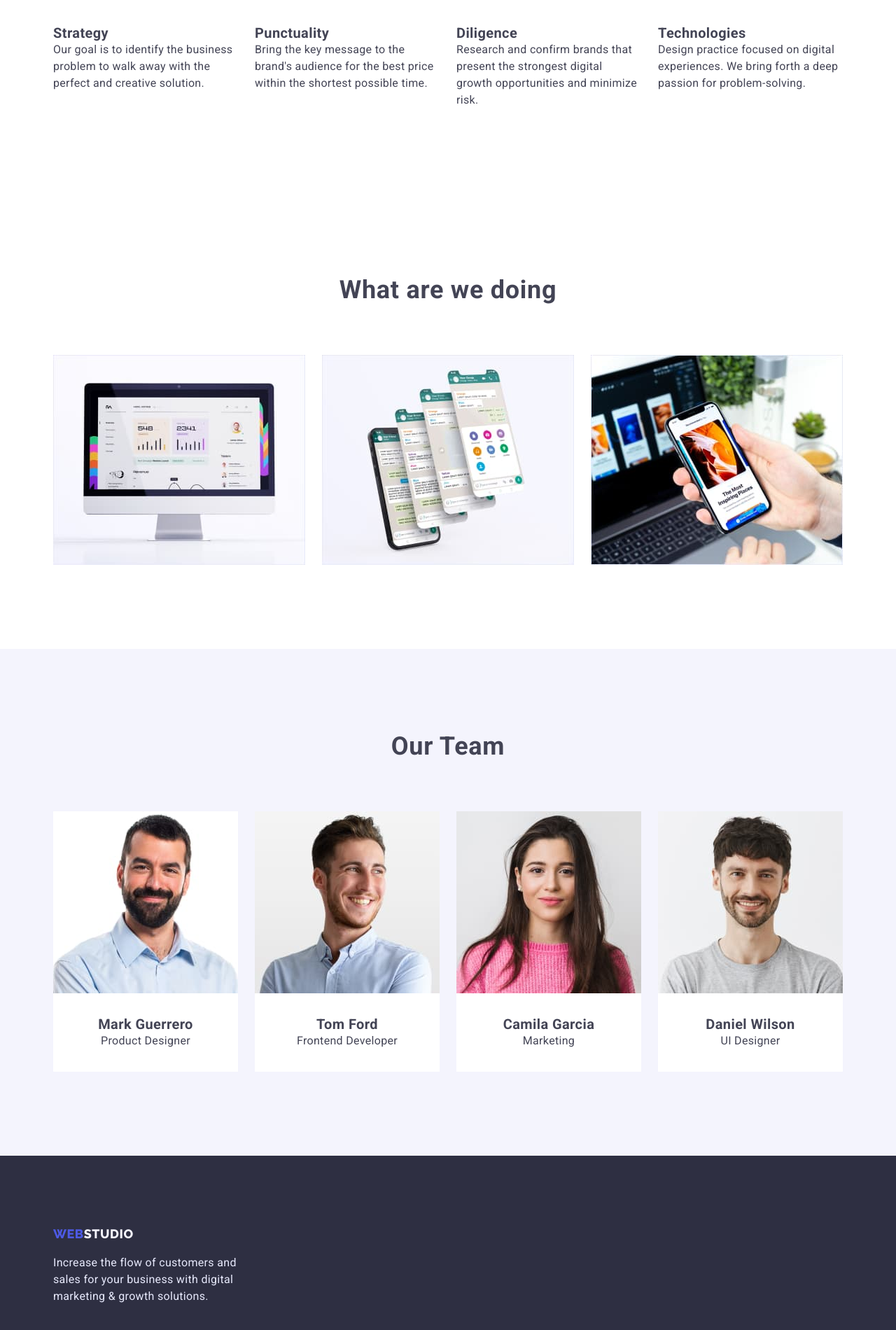
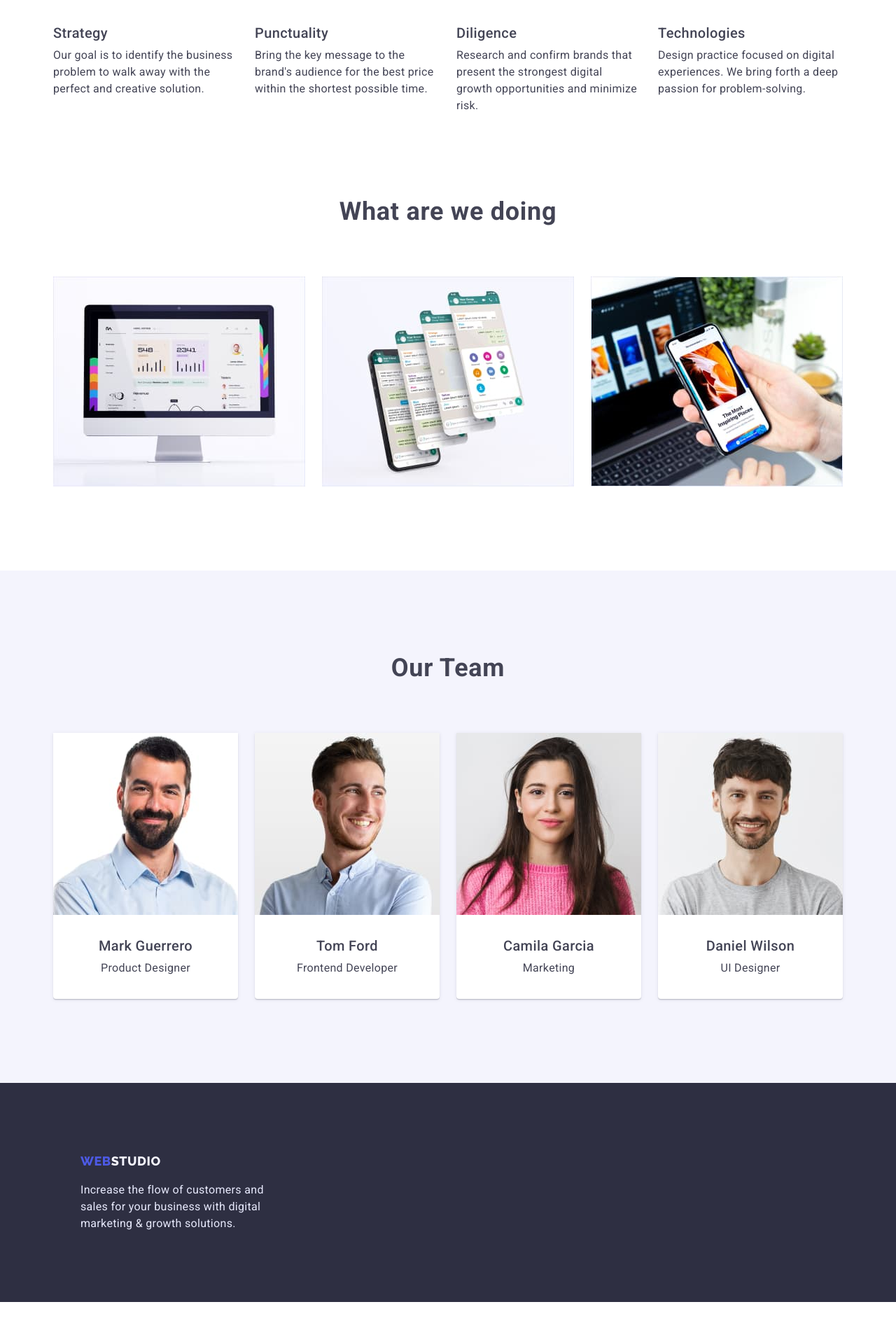
Before and after one commit to MaximShilin/goit-markup-hw-03, a plain HTML site: page index.html in a window 1280 px wide. Shown: the part 758-2658 px from the top of the page at 70% size. After the commit the page ends 2618 px from the top, so only its background shows below. Drawn offline with nearby package versions, Linux system fonts and the light colour scheme.

Commit message:
вторник

```diff
--- a/css/styles.css
+++ b/css/styles.css
@@ -148,15 +148,19 @@ body {
     flex-basis: auto;
     gap: 24px;}
 .advantages-title {
+    font-weight: 500;
     font-size: 20px;
     line-height: 1.2;
-    letter-spacing: 0.02em;}
+    letter-spacing: 0.02em;
+    margin-bottom: 8px;}
 .advantages-text {
     width: 264px;
     line-height: 1.5;
     letter-spacing: 0.02em;}
 
 /*---------Examples-Section---------*/
+.examples {
+    padding-top: 0;}
 .examples-list {
     display: flex;
     gap: 24px;}
@@ -165,7 +169,7 @@ body {
     font-size: 36px;
     line-height: 1.11;
     letter-spacing: 0.02em;
-    padding-bottom: 72px;}
+    margin-bottom: 72px;}
 
 /*---------Team-Section---------*/
 .team {
@@ -180,14 +184,19 @@ body {
     font-size: 36px;
     line-height: 1.11;
     letter-spacing: 0.02em;
-    padding-bottom: 72px;}
+    margin-bottom: 72px;}
 .team-item {
-    background: var(--background-color);}
+    background: var(--background-color);
+    box-shadow: 0px 1px 6px rgba(46, 47, 66, 0.08), 0px 1px 1px rgba(46, 47, 66, 0.16), 0px 2px 1px rgba(46, 47, 66, 0.08);
+    border-radius: 0px 0px 4px 4px;
+}
 .team-item-title {
+    font-weight: 500;
     font-size: 20px;
     line-height: 1.2;
     letter-spacing: 0.02em;
-    text-align: center;}
+    text-align: center;
+    margin-bottom: 8px;}
 .team-item-cards {
     padding: 32px;}
 .team-item-text {
@@ -197,6 +206,7 @@ body {
     text-align: center;}
 
 /*---------Portfolio-Section---------*/
+.portfolio {padding-top: 0;}
 .portfolio-btn {
     cursor: pointer;
     color: var(--brand-color);
@@ -217,6 +227,7 @@ body {
 }
 
 .portfolio-btn:is(:hover, :focus) {
+    border: 0 transparent;
     color: var(--background-color);
     background-color: var(--pressed-state-color);}
 
@@ -225,18 +236,21 @@ body {
     justify-content: center;
     flex-basis: auto;
     gap: 24px;
-    padding-bottom: 72px;}
+    padding-top: 96px;
+  margin-bottom: 72px;}
 
 /*---------Buttons-Section---------*/
 .projects-cards {
     padding: 32px 16px;
-    border-bottom: 2px solid var(--border-color);
-    border-right: 2px solid var(--border-color);
-    border-left: 2px solid var(--border-color);}
+    border-bottom: 1px solid var(--border-color);
+    border-right: 1px solid var(--border-color);
+    border-left: 1px solid var(--border-color);}
 .projects-title {
+    font-weight: 500;
     font-size: 20px;
     line-height: 1.2;
-    letter-spacing: 0.02em;}
+    letter-spacing: 0.02em;
+    margin-bottom: 8px;}
 .projects-text {
     line-height: 1.5;
     letter-spacing: 0.02em;}
@@ -247,13 +261,11 @@ body {
     gap: 48px 24px;}
 /*---------Futer---------*/
 .footer {
-    background:var(--title-color);}
+    background:var(--title-color);
+    padding: 100px}
 .footer-title {
     width: 264px;
     color: var(--footer-text-color);
     line-height: 1.5;
     letter-spacing: 0.02em;
     margin-top:  17px;}
-.footer-conteiner {
-    padding: 100px 15px;
-}
--- a/index.html
+++ b/index.html
@@ -126,7 +126,7 @@
     </main>
 
     <footer class="footer">
-      <div class="conteiner footer-conteiner">
+      <div class="conteiner">
       <a class="footer-logo" href="./index.html"><span class="footer-logo-web">WEB</span><span class="footer-logo-studio">STUDIO</span></a>
       <p class="footer-title">
         Increase the flow of customers and sales for your business with digital
```
Also changed, not shown: portfolio.html (+1 -2 lines).
